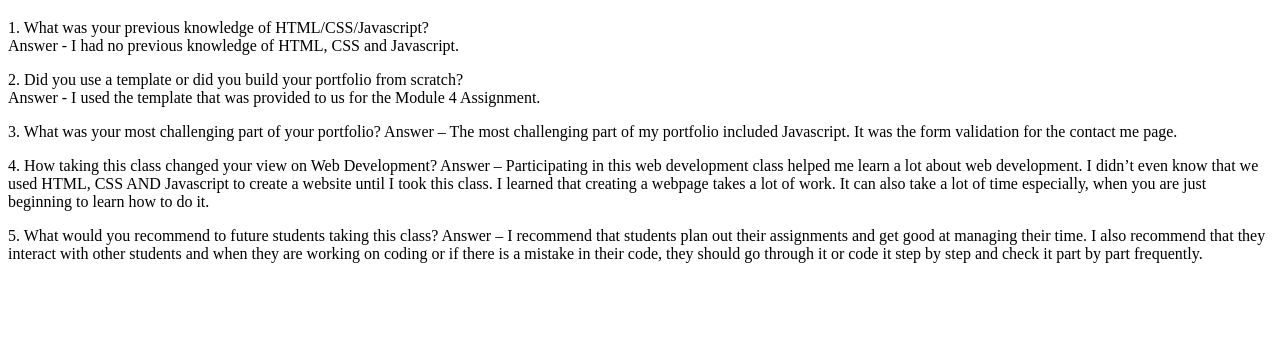
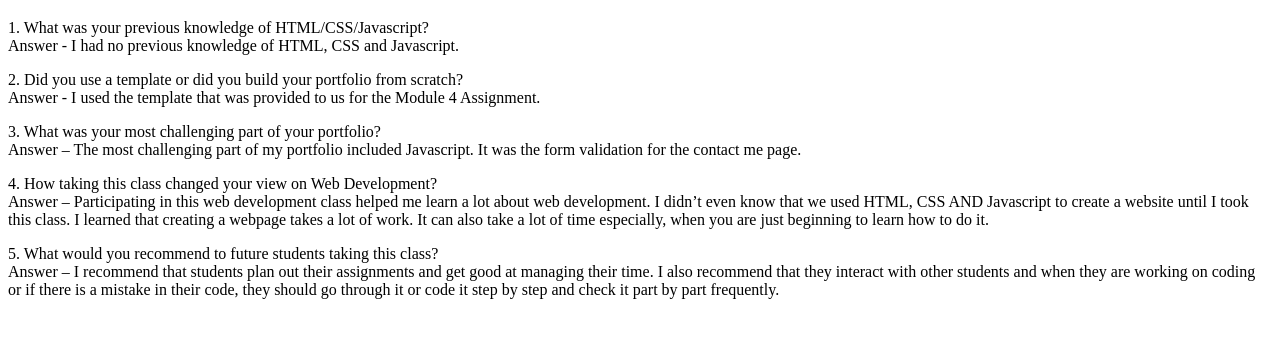
Before and after one commit to deekra/deeksha_ram_final_part2, a plain HTML site: page index.html in a window 1280 px wide. Shown: the part 61-398 px from the top of the page. Drawn offline with Linux system fonts and the light colour scheme.

Commit message:
Update index.html

```diff
--- a/index.html
+++ b/index.html
@@ -14,17 +14,17 @@
               <p> 2. Did you use a template or did you build your portfolio from scratch? <br>
               Answer -   I used the template that was provided to us for the Module 4 Assignment. </p>
 
-            <p> 3. What was your most challenging part of your portfolio?
+            <p> 3. What was your most challenging part of your portfolio? <br>
              Answer – The most challenging part of my portfolio included Javascript. It was the form
                                 validation for the contact me page. </p>
 
-                <p> 4. How taking this class changed your view on Web Development?
+                <p> 4. How taking this class changed your view on Web Development? <br>
                 Answer – Participating in this web development class helped me learn a lot about web
                      development. I didn’t even know that we used HTML, CSS AND Javascript to create a
                      website until I took this class. I learned that creating a webpage takes a lot of work.  It
                      can also take a lot of time especially, when you are just beginning to learn how to do it.  </p>
 
-                   <p> 5. What would you recommend to future students taking this class?
+                   <p> 5. What would you recommend to future students taking this class? <br>
 	  Answer – I recommend that students plan out their assignments and get good at managing
                their time. I also recommend that they interact with other students and when they are
             working on coding or if there is a mistake in their code, they should go through it or code it step
```
